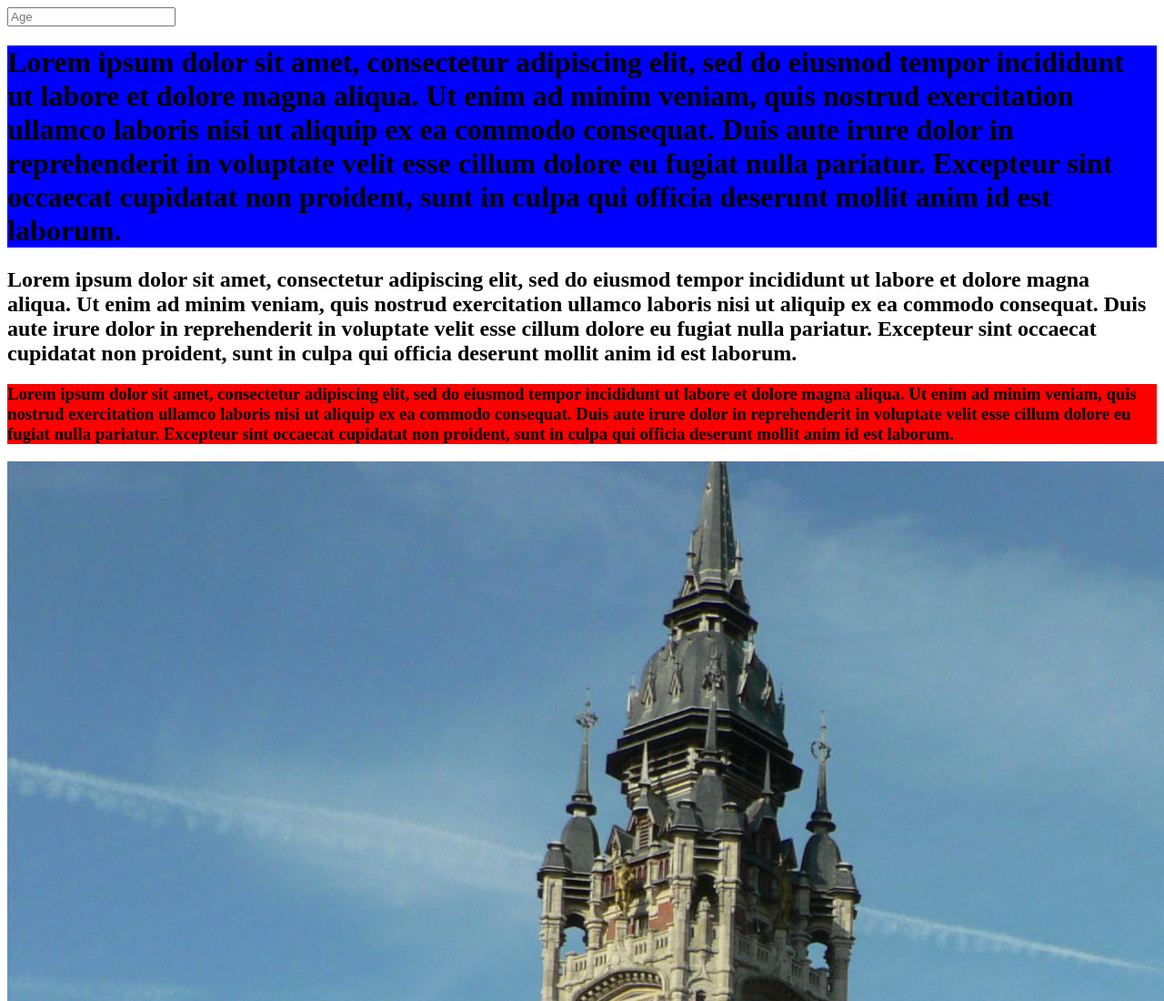
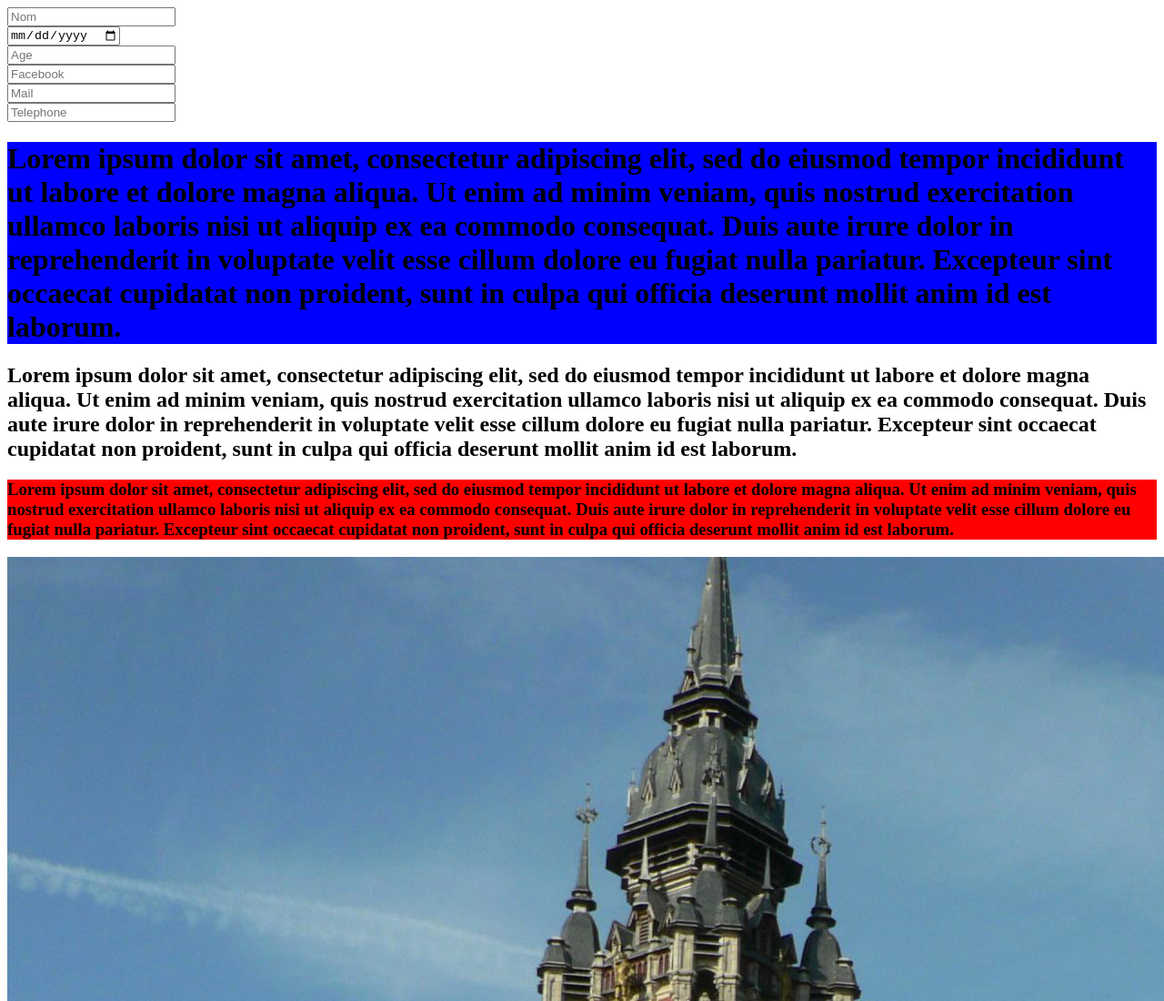
Before and after one commit to DorianDitilyeu/M4105, a plain HTML site: page index.html in a window 1280 px wide. Shown: the top 1100 px of the page at 91% size. Drawn offline with Linux system fonts and the light colour scheme.

Commit message:
Formulaire

```diff
--- a/index.html
+++ b/index.html
@@ -8,7 +8,12 @@
     <title>TP1 WEB Mobile</title>
   </head>
   <body>
-    <input type="number" name="age" placeholder="Age"/>
+    <input type="text" name="nom" placeholder="Nom"/></br>
+    <input type="date" name="naissance" placeholder="Naissance"/></br>
+    <input type="number" name="age" placeholder="Age"/></br>
+    <input type="text" name="fb" placeholder="Facebook"/></br>
+    <input type="text" name="mail" placeholder="Mail"/></br>
+    <input type="text" name="phone" placeholder="Telephone"/></br>
 
     <h1>Lorem ipsum dolor sit amet, consectetur adipiscing elit, sed do eiusmod tempor incididunt ut labore et dolore magna aliqua.
       Ut enim ad minim veniam, quis nostrud exercitation ullamco laboris nisi ut aliquip ex ea commodo consequat. Duis aute irure dolor
```
